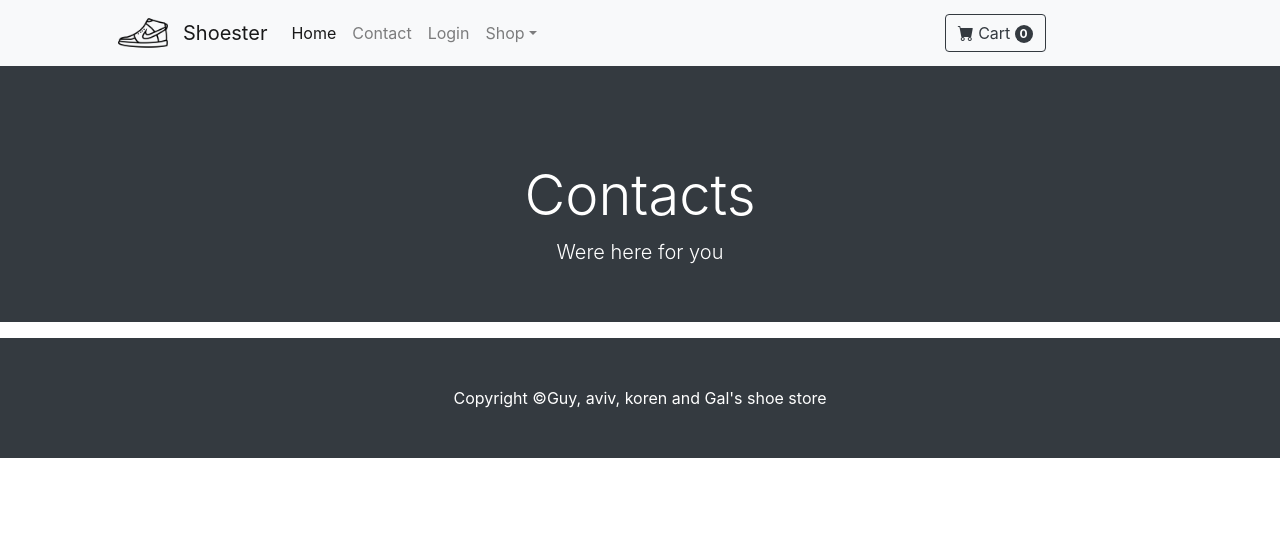
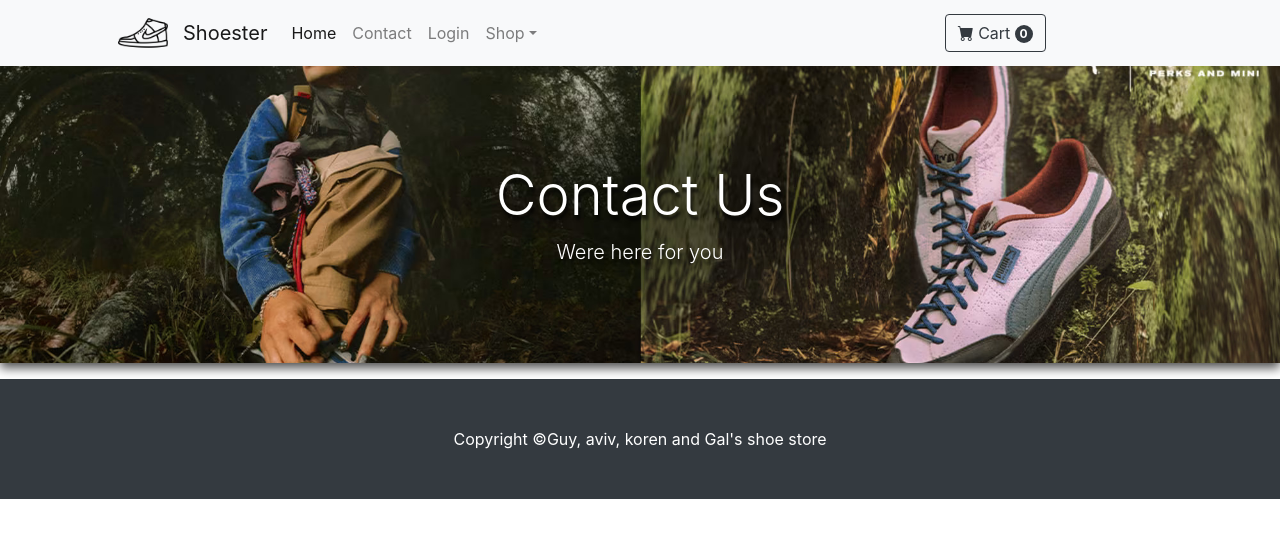
Before and after one commit to AvivMor7/Shoester, a plain HTML site: page contacts page.html in a window 1280 px wide. Drawn offline with nearby package versions, Linux system fonts and the light colour scheme.

Commit message:
added the rest of the banners

```diff
--- a/contacts page.html
+++ b/contacts page.html
@@ -47,10 +47,10 @@
             </div>
         </nav>
         <!-- Header-->
-        <header class="bg-dark py-5">
-            <div class="container px-4 px-lg-5 my-5" style="height: 8vh;">
-                <div class="text-center text-white">
-                    <h1 class="display-4 fw-bolder">Contacts</h1>
+        <header class="bg-dark py-5"  style="box-shadow: 0px 5px 10px rgba(0, 0, 0, 0.703);background-image: url(/assets/banner4.jpg);background-size: cover;background-repeat: no-repeat;background-position: right;height: 100%;width: 100%;">
+            <div class="container px-4 px-lg-5 my-5">
+                <div class="text-center text-white" style="text-shadow: 2px 5px 3px rgba(0, 0, 0, 0.674);">
+                    <h1 class="display-4 fw-bolder">Contact Us</h1>
                     <p class="lead fw-normal text-white-100 mb-0">Were here for you</p>
                 </div>
             </div>
```
Also changed, not shown: registration.html (+7 -7 lines), assets/banner 7.avif (deleted), assets/banner4.avif (deleted), assets/banner4.jpg (added), assets/banner6.jpg (added), assets/banner6.webp (deleted).
